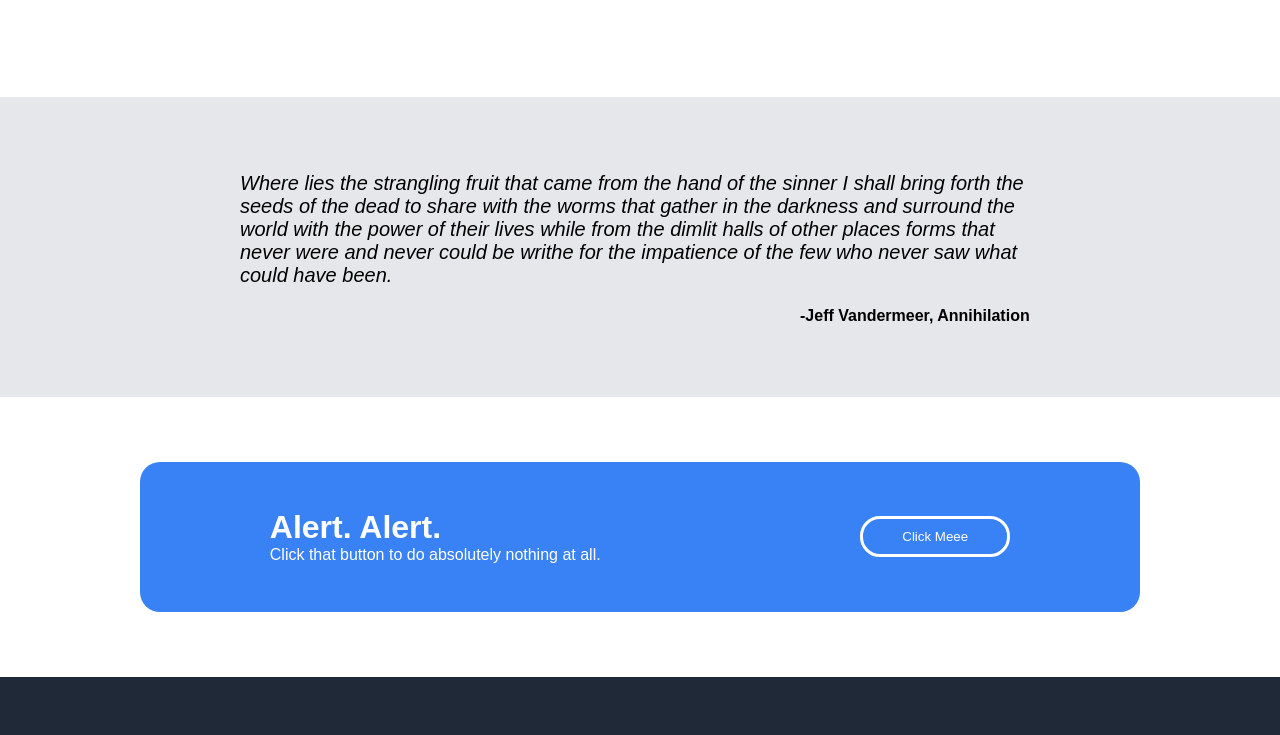
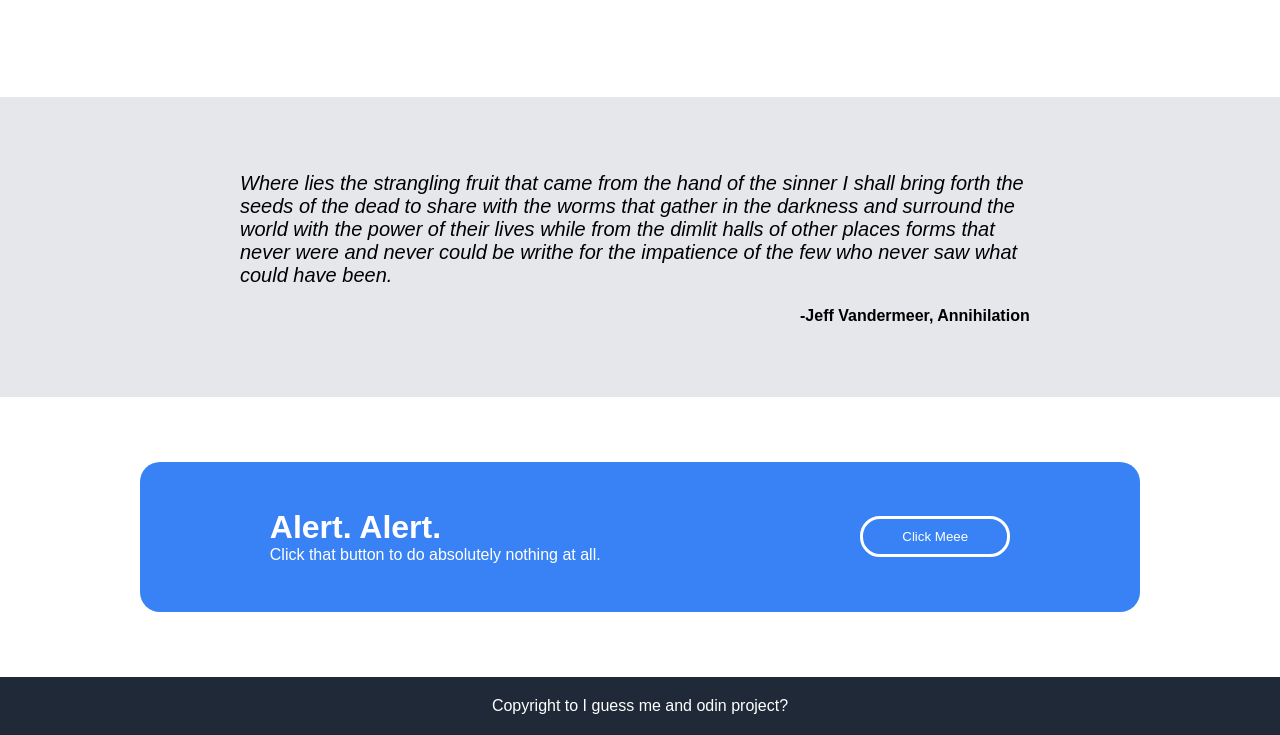
Before and after one commit to Cass-MC/odin-landing, a plain HTML site: page index.html in a window 1280 px wide. Shown: the part 910-1645 px from the top of the page. Before the commit the page ends 1587 px from the top, so only its background shows below. Drawn offline with Linux system fonts and the light colour scheme.

Commit message:
Completed footer

```diff
--- a/index.html
+++ b/index.html
@@ -63,5 +63,9 @@
                 <button>Click Meee</button>
             </div>
         </div>
+
+        <div class="footer">
+            Copyright to I guess me and odin project?
+        </div>
     </body>
 </html>
--- a/style.css
+++ b/style.css
@@ -14,7 +14,7 @@ body {
     margin-bottom: 120px;
 }
 
-.header, .welcome, .titleInfo button {
+.header, .welcome, .titleInfo button, .footer {
     color: white;
     font-family: 'Hero Secondary', sans-serif;
 }
@@ -141,3 +141,10 @@ body {
     width: 150px;
     padding: 10px;
 }
+
+.footer {
+    padding: 20px;
+    display: flex;
+    justify-content: center;
+    align-items: center;
+}
```
